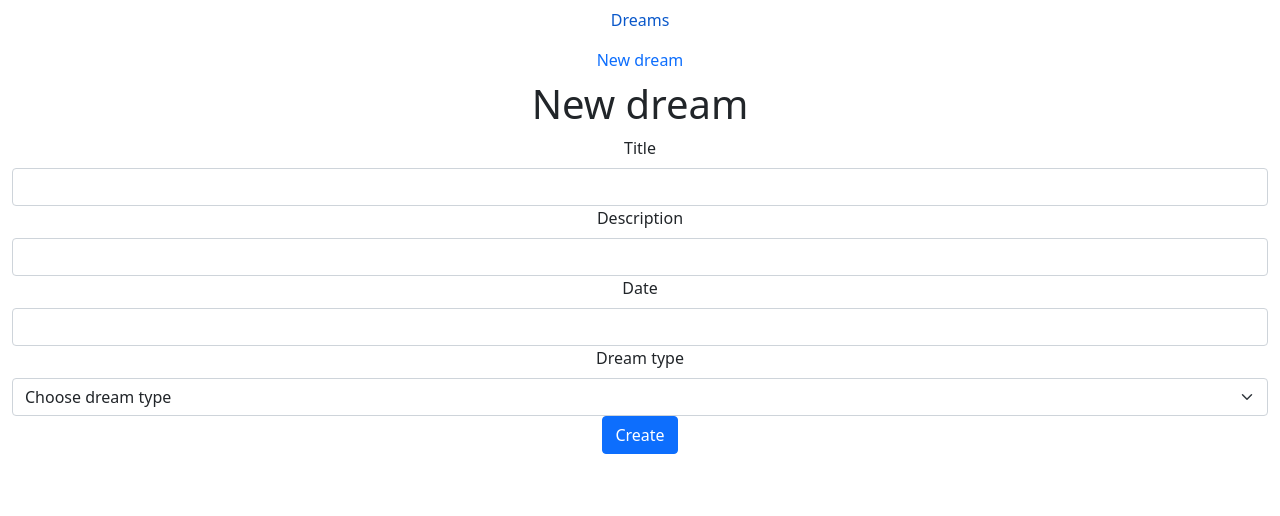
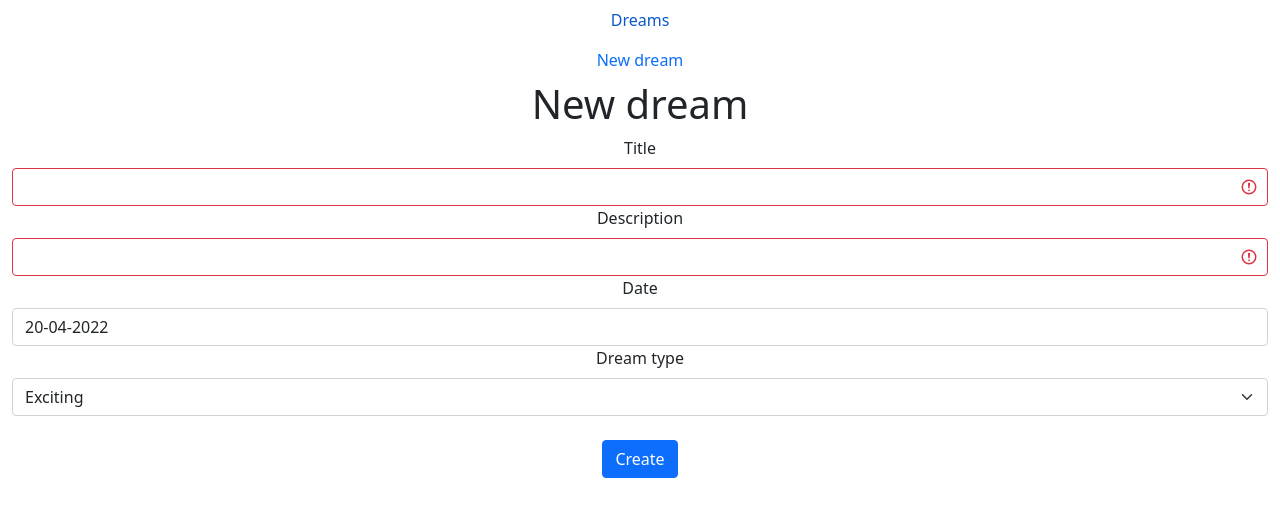
Before and after one commit to borisknot/dream-journal, a React (Create React App) app: page /dreams/new in a window 1280 px wide. Shown: the top 516 px of the page. Built offline with nearby package versions, Linux system fonts and the light colour scheme.

Commit message:
Add: Form validations

```diff
--- a/package.json
+++ b/package.json
@@ -13,6 +13,7 @@
     "@types/react-dom": "^18.0.1",
     "@types/react-redux": "^7.1.24",
     "bootstrap": "^5.1.3",
+    "moment": "^2.29.3",
     "react": "^18.0.0",
     "react-bootstrap": "^2.3.0",
     "react-dom": "^18.0.0",
--- a/src/components/DreamForm.tsx
+++ b/src/components/DreamForm.tsx
@@ -1,4 +1,4 @@
-import React, { useState } from "react";
+import React, { useEffect, useState } from "react";
 import Row from "react-bootstrap/Row";
 import Col from "react-bootstrap/Col";
 import Form from "react-bootstrap/Form";
@@ -6,17 +6,41 @@ import Button from "react-bootstrap/Button";
 import { Dream, DreamType } from "../models/Dream";
 import { useDispatch } from "react-redux";
 import { add, update } from "../reducers/dreamSlice";
+import moment from "moment";
 
 export default function DreamForm({ dream }: { dream?: Dream }) {
   const [title, setTitle] = useState(dream ? dream.title : "");
   const [description, setDescription] = useState(dream ? dream.description : "");
-  const [date, setDate] = useState(dream ? dream.date : "");
+  const [date, setDate] = useState(dream ? dream.date : moment().format("DD-MM-YYYY"));
   const [type, setType] = useState(dream ? dream.type : DreamType.exciting);
+
+  const [isFormValid, setisFormValid] = useState(true);
+
+  const [titleValid, setTitleValid] = useState(true);
+  const [descriptionValid, setDescriptionValid] = useState(true);
+  const [dateValid, setDateValid] = useState(true);
+  const [typeValid, setTypeValid] = useState(true);
+
+  useEffect(() => {
+    setTitleValid(title !== "");
+    setDescriptionValid(description !== "");
+    setDateValid(moment(date, "DD-MM-YYYY", true).isValid());
+    setTypeValid(Object.values(DreamType).includes(type));
+  }, [
+    title, description, date, type,
+  ]);
+
+  useEffect(() => {
+    setisFormValid(titleValid && descriptionValid && dateValid && typeValid);
+  }, [titleValid, descriptionValid, dateValid, typeValid]);
 
   const dispatch = useDispatch();
 
   const submit = (event: React.FormEvent<HTMLFormElement>) => {
     event.preventDefault();
+
+    if (!isFormValid) return;
+
     if (dream?.id) {
       dispatch(update({ id: dream.id!, title, description, date, type }));
     } else {
@@ -27,7 +51,7 @@ export default function DreamForm({ dream }: { dream?: Dream }) {
   return (
     <Row>
       <Col>
-        <Form onSubmit={submit}>
+        <Form onSubmit={submit} validated={isFormValid}>
           <Form.Group>
             <Form.Label>Title</Form.Label>
             <Form.Control
@@ -36,7 +60,7 @@ export default function DreamForm({ dream }: { dream?: Dream }) {
               value={title}
               onChange={e => setTitle(e.target.value)}
               required
-              isValid={false}
+              isInvalid={!titleValid}
             />
           </Form.Group>
 
@@ -48,7 +72,7 @@ export default function DreamForm({ dream }: { dream?: Dream }) {
               value={description}
               onChange={e => setDescription(e.target.value)}
               required
-              isValid={false}
+              isInvalid={!descriptionValid}
             />
           </Form.Group>
 
@@ -60,20 +84,20 @@ export default function DreamForm({ dream }: { dream?: Dream }) {
               value={date}
               onChange={e => setDate(e.target.value)}
               required
-              isValid={false}
+              isInvalid={!dateValid}
             />
           </Form.Group>
 
-          <Form.Group>
+          <Form.Group className="mb-4">
             <Form.Label>Dream type</Form.Label>
             <Form.Select
               aria-label="Choose dream type"
               name="type"
               onChange={e => setType(Number(e.target?.value))}
               required
-              isValid={false}
+              defaultValue={type}
+              isInvalid={!typeValid}
             >
-              <option>Choose dream type</option>
               <option value={DreamType.happy}>Happy</option>
               <option value={DreamType.sad}>Sad</option>
               <option value={DreamType.exciting}>Exciting</option>
```
Also changed, not shown: 1 other file (tests, documents, lock files or other folders).
